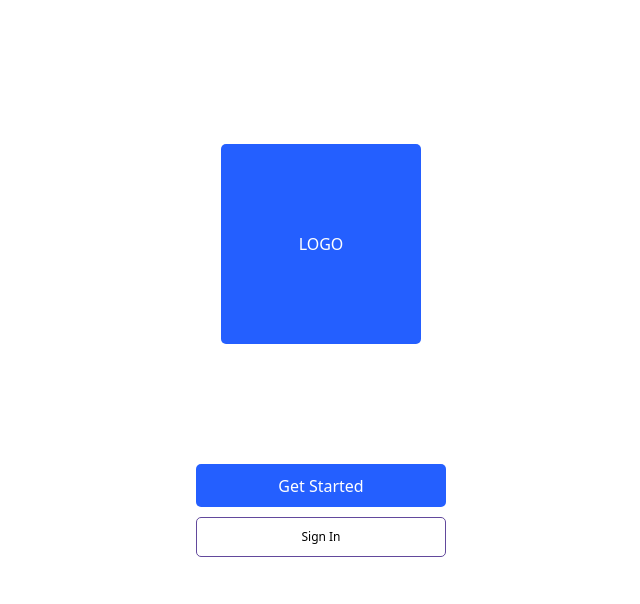
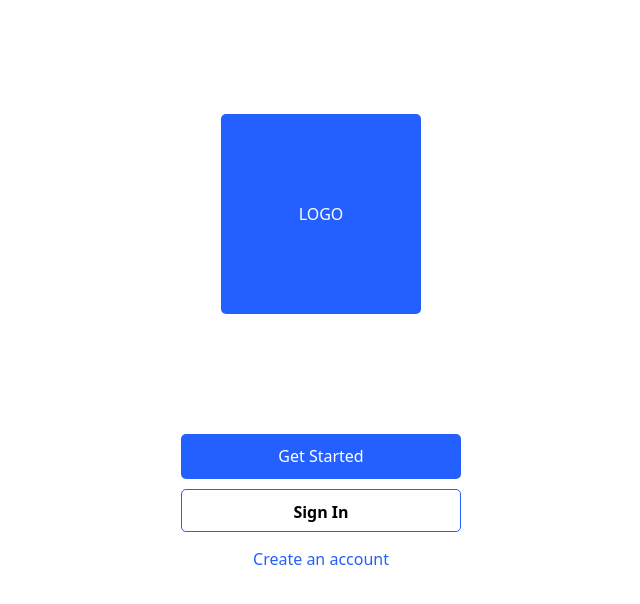
Before and after one commit to EriikT/ReactAppProject, a React (Create React App) app in the folder my-app/: page / in a window 1280 px wide. Shown: the top 604 px of the page, without its empty margins (319-959 px from the left). Built offline with nearby package versions, Linux system fonts and the light colour scheme.

Commit message:
small changes

```diff
--- a/my-app/src/pages/Login.css
+++ b/my-app/src/pages/Login.css
@@ -22,25 +22,32 @@
 
   .get-started-button{
     background-color: rgb(36, 95, 255);
-    height: 43px;
+    height: 45px;
     font-size: 16px;
     color: white;
     padding: 10px 20px;
     border: none;
     cursor: pointer;
-    width: 250px;
+    width: 280px;
     border-radius: 5px;
     margin-bottom: 10px;
   }
 
   .login-button {
     background-color: white;
-    border: 1px solid rgb(98, 73, 156);
-    height: 40px;
-    font-size: 12px;
+    border: 1px solid rgb(36, 95, 255);
+    height: 43px;
+    font-size: 16px;
     color: black;
     padding: 10px 20px;
     cursor: pointer;
-    width: 250px;
+    width: 280px;
     border-radius: 5px;
+    font-weight: 600;
   }
+
+  .create-account-container {
+    margin-top: 15px;
+    color: rgb(36, 95, 255);
+
+  }
--- a/my-app/src/pages/Login.js
+++ b/my-app/src/pages/Login.js
@@ -16,6 +16,9 @@ export default function Login() {
                         <button className='login-button'>Sign In</button>
                     </Link>
                 </div>
+                <div className='create-account-container'>
+                    <p>Create an account</p>
+                </div>
             </div>
         </>
     )
```
